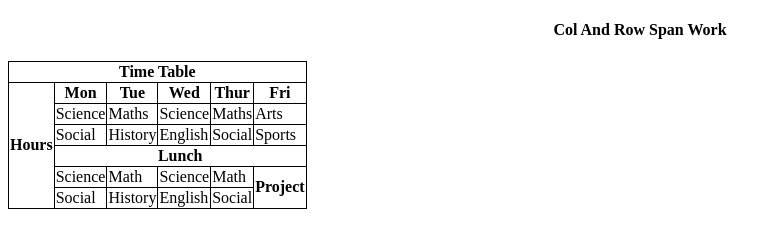
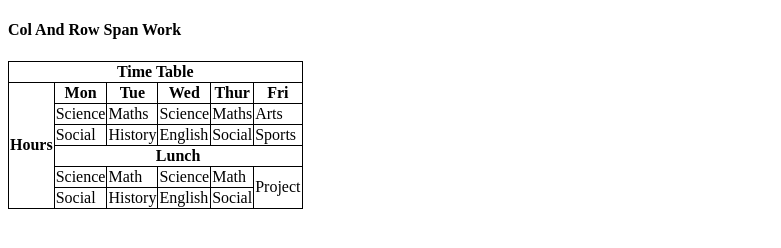
Before and after one commit to NardeepK/Homework, a plain HTML site: page rowSpanColSpan.html in a window 1280 px wide. Shown: the whole page, without its empty margins (0-781 px from the left). Drawn offline with Linux system fonts and the light colour scheme.

Commit message:
uploading row and col span homework

```diff
--- a/rowSpanColSpan.html
+++ b/rowSpanColSpan.html
@@ -10,9 +10,7 @@
         border: 1px solid black;
         border-collapse: collapse;
     }
-    h4{
-        text-align: center;
-    }
+
     </style>
 
 </head>
@@ -55,7 +53,7 @@
                 <td>Math</td>
                 <td>Science</td>
                 <td>Math</td>
-                <th rowspan="2">Project</th>
+                <td rowspan="2">Project</td>
             </tr>
             <tr>
 
```
